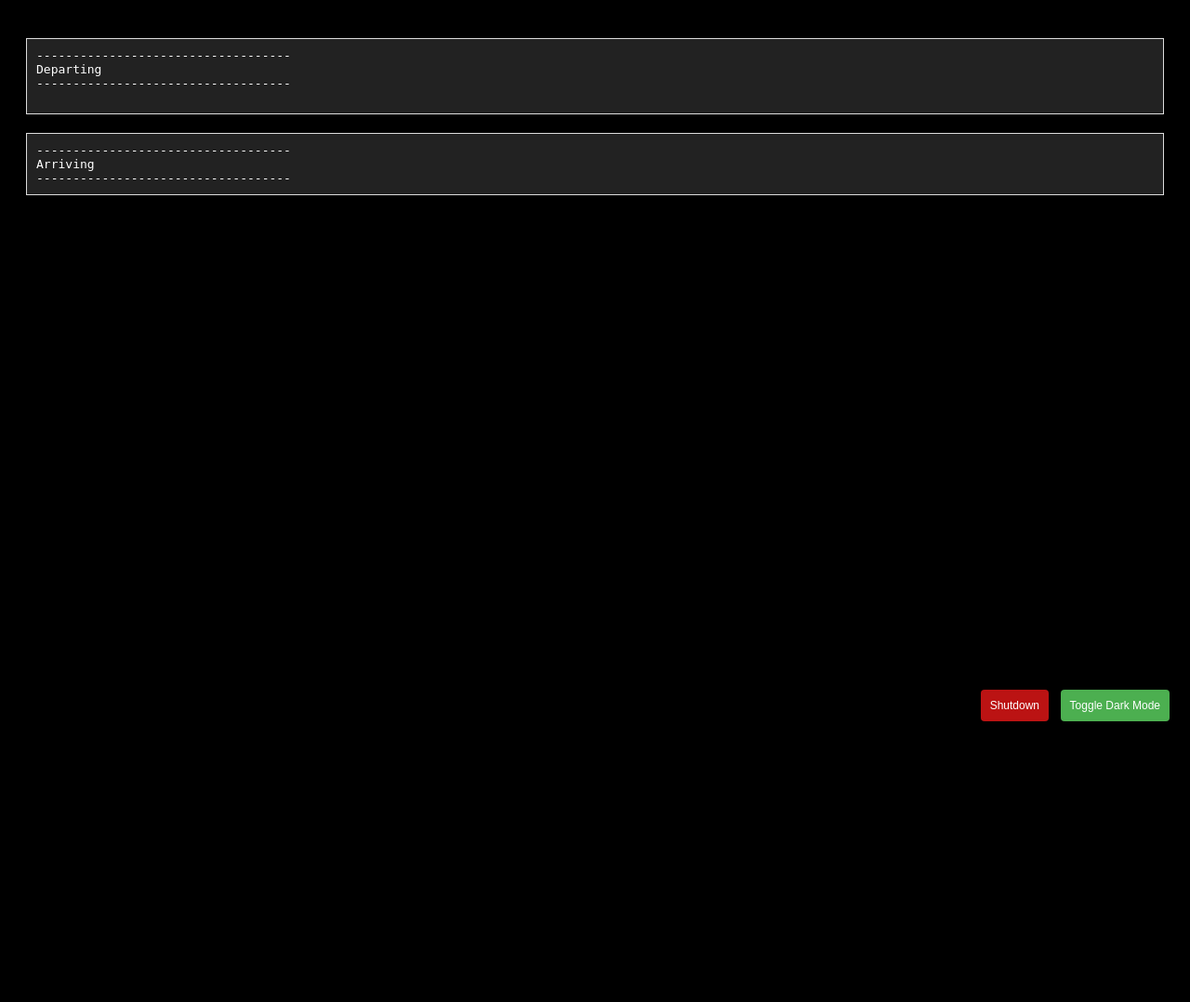
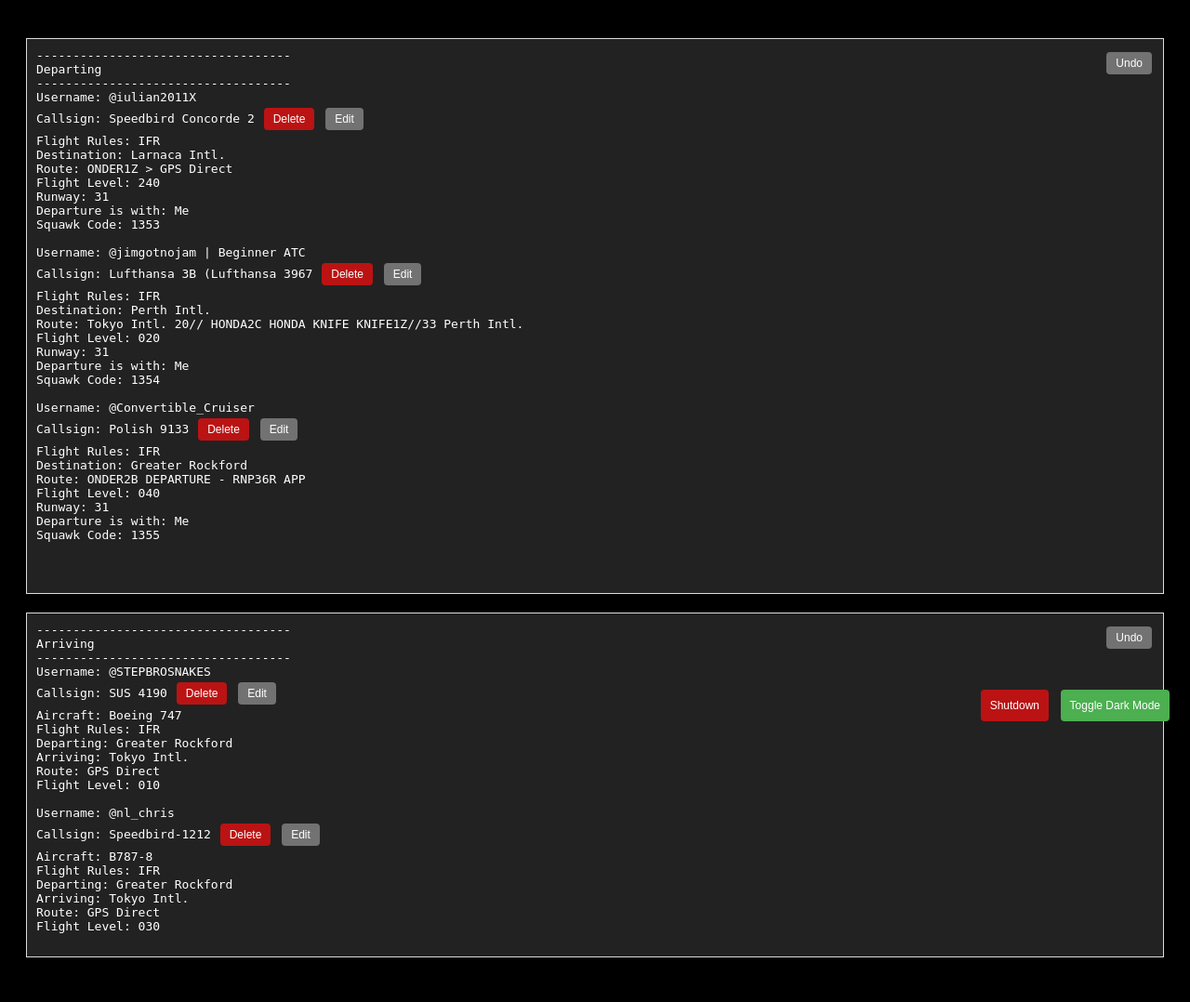
Before and after one commit to ONDER1E/PAWR, a Flask app: page / in a window 1280 px wide. Shown: the whole page at 93% size. Before the commit the page ends 776 px from the top, so only its background shows below. Run offline with Flask 3, Linux system fonts and the light colour scheme; parts of the project's set-up code (start-up, migrations or seed data) failed here and were passed over.

Commit message:
Added undo feature

```diff
--- a/Arrival.yaml
+++ b/Arrival.yaml
@@ -1,3 +1,20 @@
 -----------------------------------
 Arriving
 -----------------------------------
+Username: @STEPBROSNAKES
+Callsign: SUS 4190
+Aircraft: Boeing 747
+Flight Rules: IFR
+Departing: Greater Rockford
+Arriving: Tokyo Intl.
+Route: GPS Direct
+Flight Level: 010
+
+Username: @nl_chris
+Callsign: Speedbird-1212
+Aircraft: B787-8
+Flight Rules: IFR
+Departing: Greater Rockford
+Arriving: Tokyo Intl.
+Route: GPS Direct
+Flight Level: 030
--- a/Departure.yaml
+++ b/Departure.yaml
@@ -1,3 +1,32 @@
 -----------------------------------
 Departing
 -----------------------------------
+Username: @iulian2011X
+Callsign: Speedbird Concorde 2
+Flight Rules: IFR
+Destination: Larnaca Intl.
+Route: ONDER1Z > GPS Direct
+Flight Level: 240
+Runway: 31
+Departure is with: Me
+Squawk Code: 1353
+
+Username: @jimgotnojam | Beginner ATC
+Callsign: Lufthansa 3B (Lufthansa 3967
+Flight Rules: IFR
+Destination: Perth Intl.
+Route: Tokyo Intl. 20// HONDA2C HONDA KNIFE KNIFE1Z//33 Perth Intl.
+Flight Level: 020
+Runway: 31
+Departure is with: Me
+Squawk Code: 1354
+
+Username: @Convertible_Cruiser
+Callsign: Polish 9133
+Flight Rules: IFR
+Destination: Greater Rockford
+Route: ONDER2B DEPARTURE - RNP36R APP
+Flight Level: 040
+Runway: 31
+Departure is with: Me
+Squawk Code: 1355
--- a/app.py
+++ b/app.py
@@ -29,6 +29,28 @@
 js_process_lock = threading.Lock()
 js_process_started = False
 js_flag_file = "js_process_started.flag"
+
+def operate_on_list(operation, arg2, arg3=None):
+    if operation == 'write':
+        # Write operation
+        arg3 = f'cache_{arg3}'  # Add "cache_" to the start of the filename for writing
+        with open(arg3, 'w') as file:
+            file.write('|||'.join(arg2))  # Use a unique separator
+    elif operation == 'read':
+        # Read operation
+        arg2 = f'cache_{arg2}'  # Add "cache_" to the start of the filename for reading
+        try:
+            with open(arg2, 'r') as file:
+                list_data = file.read()
+                if list_data.strip() == '':
+                    return []  # Return an empty list if the file is empty
+                my_list = list_data.split('|||')  # Split by the unique separator
+                return my_list
+        except FileNotFoundError:
+            return []  # Return an empty list if the file is not found
+    else:
+        print('Invalid operation type. Please use "read" or "write."')
+        return []
 
 def run_js_process():
     global js_process, js_process_started
@@ -78,12 +100,48 @@
 @app.route('/edit', methods=['POST'])
 def edit():
     edit_data = request.form['edit_data']
+    file_name = request.form['file_name']
 
     try:
-        with open('Departure.yaml', 'w', encoding='utf-8', newline='\n') as file:
-            file.write("-----------------------------------\nDeparting\n-----------------------------------\n" + edit_data)
+        cache = operate_on_list("read", file_name)
+        cache.append(edit_data)
+        if len(cache) > 20:
+            cache.pop(0)
+        operate_on_list("write", cache, file_name)
+        starter = ""
+        if file_name == 'Departure.yaml':
+            starter = "-----------------------------------\nDeparting\n-----------------------------------\n"
+        elif file_name == 'Arrival.yaml':
+            starter = "-----------------------------------\nArriving\n-----------------------------------\n"
+        with open(file_name, 'w', encoding='utf-8', newline='\n') as file:
+            file.write(starter + edit_data)
 
         return 'Edit successful!'
+    except Exception as e:
+        return f'Error: {str(e)}'
+
+@app.route('/go_back', methods=['POST'])
+def go_back():
+    file_name = request.form['file_name']
+    try:
+        global result
+        global output
+        with open(file_name, 'r', encoding='utf-8', newline='\n') as file:
+            current = file.read()
+            result = None
+            cache = operate_on_list("read", file_name)
+            for index, version in enumerate(cache):
+                if version == current:
+                    result = index
+                    break
+            if result is not None and result > 0:
+                output = cache[result-1]
+            else:
+                output = cache[len(cache) - 1]
+        with open(file_name, 'w', encoding='utf-8', newline='\n') as file:
+            if output is not None and output != "":
+                file.write(output)
+        return 'Undo successful!'
     except Exception as e:
         return f'Error: {str(e)}'
 
--- a/main.js
+++ b/main.js
@@ -14,6 +14,36 @@
 
 if (config.renew_squawk_on_startup == "True") {
   saveCurrentSquawk(squawkFile, 1200);
+}
+
+function operateOnList(operation, arg2, arg3) {
+  if (operation === 'write') {
+    // Write operation
+    arg3 = `cache_${arg3}`; // Add "cache_" to the start of the filename for writing
+    const listString = arg2.join('|||'); // Use a unique separator
+    fs.writeFileSync(arg3, listString);
+  } else if (operation === 'read') {
+    // Read operation
+    arg2 = `cache_${arg2}`; // Add "cache_" to the start of the filename for reading
+    try {
+      const data = fs.readFileSync(arg2, 'utf-8');
+      if (data.trim() === '') {
+        return []; // Return an empty list if the file is empty
+      }
+      const list = data.split('|||'); // Split by the unique separator
+      return list;
+    } catch (error) {
+      if (error.code === 'ENOENT') {
+        return []; // Return an empty list if the file is not found
+      } else {
+        console.error(`Error reading file ${arg2}:`, error.message);
+        return [];
+      }
+    }
+  } else {
+    console.error('Invalid operation type. Please use "read" or "write".');
+    return [];
+  }
 }
 
 function play_audio(audioFile, volume, start_at = 0, kill_prev = false) {
@@ -83,6 +113,12 @@
 
     // Read existing content from the output file
     let outputContent = fs.readFileSync(outputFileName, 'utf-8');
+    let cache_history = operateOnList("read", outputFileName)
+    cache_history.push(outputContent)
+    if (cache_history.length > 20) {
+      cache_history.shift()
+    }
+    operateOnList("write", cache_history, outputFileName)
     // Get and update the Squawk Code from the file
     const currentSquawk = getCurrentSquawk(squawkFile);
     const squawkCode = getUpdatedSquawkCode(flightPlan, currentSquawk, incrementSquawkBy);
--- a/templates/index.html
+++ b/templates/index.html
@@ -3,7 +3,8 @@
 <head>
     <meta charset="UTF-8">
     <meta name="viewport" content="width=device-width, initial-scale=1.0">
-    <title>Flight Management</title>
+    <title>PAWR</title>
+    <link rel="icon" href="favicon.png">
     <script src="https://code.jquery.com/jquery-3.6.4.min.js"></script>
     <style>
         body {
@@ -22,10 +23,25 @@
         pre {
             border: 1px solid #ddd;
             padding: 10px;
+            z-index: 2;
             margin-bottom: 20px;
             background-color: #222; /* Dark background for pre */
             color: #fff; /* White text for pre */
             overflow: auto;
+            position: relative;
+        }
+
+        #notification {
+            position: fixed;
+            top: 0;
+            right: 0;
+            z-index: 9;
+            background-color: #4CAF50;
+            color: white;
+            padding: 10px;
+            margin: 15px;
+            border-radius: 5px;
+            display: none;
         }
 
         pre.white-mode {
@@ -101,6 +117,7 @@
             padding: 10px;
             cursor: pointer;
             border-radius: 4px;
+            z-index: 9;
         }
         #shutdownButton {
             position: fixed;
@@ -112,17 +129,18 @@
             padding: 10px;
             cursor: pointer;
             border-radius: 4px;
+            z-index: 9;
         }
-        #notification {
-            position: fixed;
-            top: 0;
-            right: 0;
-            background-color: #4CAF50;
+        #undo_button {
+            position: absolute;
+            top: 10px;
+            right: 10px;
+            background-color: #727272;
             color: white;
-            padding: 10px;
-            margin: 15px;
-            border-radius: 5px;
-            display: none;
+            border: none;
+            font-size: 12px;
+            border-radius: 4px;
+            cursor: pointer;
         }
     </style>
 </head>
@@ -159,8 +177,8 @@
                     success: function (data) {
                         if (data !== previousArrivalsContent || force == true) {
                             $('#arrivalsContent').text(data);
+                            previousArrivalsContent = data;
                             createButtons('arrivalsContent');
-                            previousArrivalsContent = data;
                         }
                     }
                 });
@@ -177,6 +195,35 @@
                 const lines = container.text().split('\n');
 
                 container.empty(); // Clear existing content before updating
+
+                let destination
+                if (containerId == "departuresContent") {
+                    destination = 'Departure.yaml'
+                } else if (containerId == "arrivalsContent") {
+                    destination = 'Arrival.yaml'
+                } else {
+                    console.log("A serious error has occured, you're finished.")
+                }
+
+                const Undo_button = $('<button id="undo_button">Undo</button>');
+
+                Undo_button.on('click', function () {
+                    $.ajax({
+                        type: 'POST',
+                        url: '/go_back',
+                        data: { file_name: destination},
+                        success: function(response) {
+                            // Handle success if needed
+                            console.log(response);
+                        },
+                        error: function(error) {
+                            // Handle error if needed
+                            console.error(error);
+                        }
+                    });
+                });
+
+                container.append(Undo_button)
 
                 lines.forEach(line => {
                     if (line.includes('Callsign: ')) {
@@ -202,11 +249,7 @@
                             });
                         });
 
-                        if (containerId == "departuresContent") {
-                            container.append(line + ' ').append(button).append(' ').append(Edit_button).append('<br>');
-                        } else {
-                            container.append(line + ' ').append(button).append('<br>');
-                        }
+                        container.append(line + ' ').append(button).append(' ').append(Edit_button).append('<br>');
 
                         Edit_button.on('click', async function () {
                             updateContent(true, true)
@@ -227,7 +270,7 @@
                             async function fetchData() {
                                 return new Promise(resolve => {
                                     $.ajax({
-                                        url: 'Departure.yaml',
+                                        url: destination,
                                         cache: false,
                                         success: function (data) {
                                             sections = data.split('\n\n');
@@ -253,7 +296,7 @@
                             // Disable the scrollbar
                             textarea.css('overflow', 'visible');
                             textarea.css('height', 200);
-                            textarea.css('width', $("#departuresContent").width()-30);
+                            textarea.css('width', $(`#${destination}`).width()-30);
 
                             // Create a submit button
                             const submitEditButton = $('<br><button id="green">Submit</button>');
@@ -266,7 +309,7 @@
                                 $.ajax({
                                     type: 'POST',
                                     url: '/edit',
-                                    data: { edit_data:  sections.join("\n\n")},
+                                    data: { edit_data:  sections.join("\n\n"), file_name: destination},
                                     success: function(response) {
                                         // Handle success if needed
                                         console.log(response);
```
Also changed, not shown: rm.py (+29 -0 lines), cache_Arrival.yaml (added), cache_Departure.yaml (added), favicon.png (added), 2 other files.
